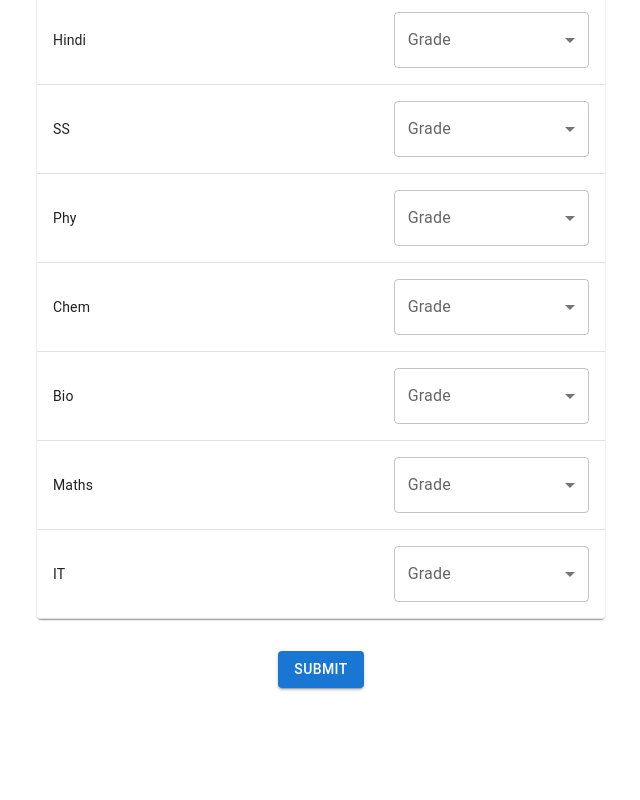
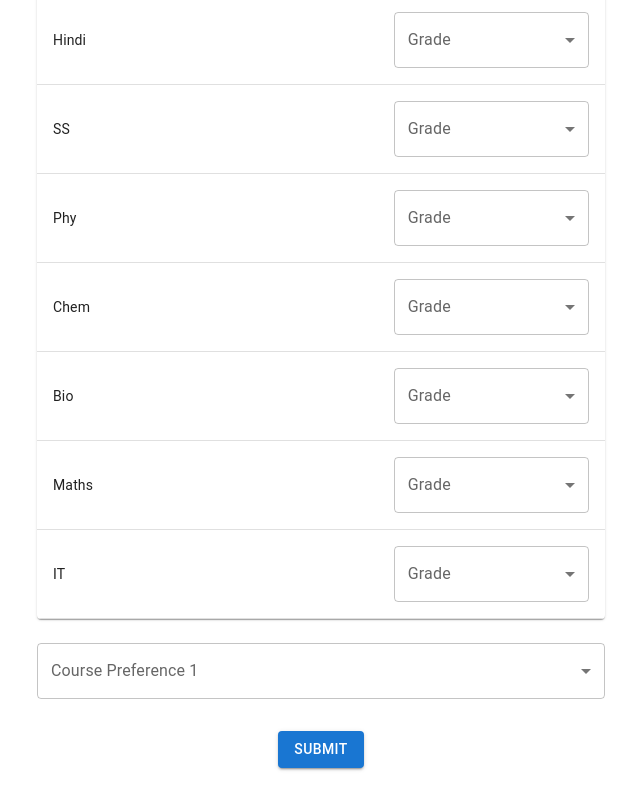
Before and after one commit to dilshad360/emeahss-portal, a React (Create React App) app: page /#/register in a window 1280 px wide. Shown: the part 1398-2198 px from the top of the page, without its empty margins (319-959 px from the left). Before the commit the page ends 2118 px from the top, so only its background shows below. Built offline with nearby package versions, Linux system fonts and the light colour scheme.

Commit message:
feat: course preference

```diff
--- a/src/Const.jsx
+++ b/src/Const.jsx
@@ -30,6 +30,8 @@ export const initialValues  = {
     { subject: 'Maths', grade: '' },
     { subject: 'IT', grade: '' },
   ],
+  coursePreference1: "",
+  coursePreference2: "",
 };
 
 export const validationSchema = yup.object().shape({
@@ -69,7 +71,8 @@ export const validationSchema = yup.object().shape({
       subject: yup.string().required('Required'),
       grade: yup.string().required('Required'),
     })
-  )
+  ),
+  coursePreference1: yup.string().required('Course preference 1 is required'),
 });
 
  export const years = [];
@@ -124,3 +127,10 @@ export const gradesOptions = [
   { value: '2', label: 'D' },
   { value: '1', label: 'E' },
 ];
+
+export const courseOptions = [
+  { value: '01', label: '01 - Physics, Chemistry, Biology,Mathematics' },
+  { value: '11', label: '11 - History, Economics, Political Science, Sociology' },
+  { value: '35', label: '35 - Journalism, English Literature, Communicative English, Psychology' },
+  { value: '37', label: '37 - Business Studies, Accountancy, Economics,Statistics' }
+]
--- /dev/null
+++ b/src/components/CourseInput.jsx
@@ -0,0 +1,52 @@
+import { InputLabel, FormControl, Select, MenuItem, FormHelperText } from "@mui/material"
+import { courseOptions } from "../Const"
+import { Field, useFormikContext } from "formik"
+
+export default function CourseInput(params) {
+    const { errors, touched , values } = useFormikContext();
+    return(
+        <div className="mt-6 flex flex-col gap-3">
+        <FormControl fullWidth error={ Boolean(errors.coursePreference1 && touched.coursePreference1 )}>
+            <InputLabel>Course Preference 1</InputLabel>
+            <Field
+              name="coursePreference1"
+              as={Select}
+              label="Course Preference 1"
+              variant="outlined"
+              margin="normal"
+            >
+              {courseOptions.map((option) => (
+                <MenuItem key={option.value} value={option.value}>
+                  {option.label}
+                </MenuItem>
+              ))}
+            </Field>
+            {errors.coursePreference1 && touched.coursePreference1 && (
+    <FormHelperText>{errors.coursePreference1}</FormHelperText>
+  )}
+          </FormControl>
+          {values.coursePreference1 && (
+            <FormControl fullWidth>
+              <InputLabel>Course Preference 2</InputLabel>
+              <Field
+                name="coursePreference2"
+                label="Course Preference 2"
+                as={Select}
+                variant="outlined"
+                margin="normal"
+                disabled={values.coursePreference1 === ''}
+              >
+                <MenuItem value="">None</MenuItem>
+                {courseOptions
+                  .filter((option) => option.value !== values.coursePreference1)
+                  .map((option) => (
+                    <MenuItem key={option.value} value={option.value}>
+                      {option.label}
+                    </MenuItem>
+                  ))}
+              </Field>
+            </FormControl>
+          )}
+          </div>
+    )
+};
--- a/src/pages/Home.jsx
+++ b/src/pages/Home.jsx
@@ -1,16 +1,17 @@
-import { Button } from '@mui/material'
+import { Button , Typography } from '@mui/material'
 import React from 'react'
 import { Link } from 'react-router-dom'
 
 function Home() {
   return (
-    <div className=''>
-      <div className='flex justify-center items-center flex-col'>
-      <h1 className='text-3xl'>EMEA HSS</h1>
+    <div className='flex justify-center items-center flex-col h-screen gap-4'>
+      <img className='w-20' src='/EMEAHSSlogo.png' alt='logo'></img>
+      <Typography variant="h4">
+        EMEAHSS - Portal
+      </Typography>
       <Button variant='contained'>
         <Link to="/register">Register</Link>
       </Button>
-      </div>
     </div>
   )
 }
--- a/src/pages/Register.jsx
+++ b/src/pages/Register.jsx
@@ -18,6 +18,7 @@ import {
 } from "../Const";
 import { SelectInput } from "../components/common/SelectInput";
 import SubjectsGradeInput from "../components/SubjectsGradeInput";
+import CourseInput from "../components/CourseInput";
 
 const FormField = styled(Field)`
   & input::-webkit-outer-spin-button,
@@ -274,7 +275,7 @@ function RegistrationForm() {
           </Grid>
           <Divider className="py-4" />
           <SubjectsGradeInput/>
-
+          <CourseInput/>
           <SubmitButton variant="contained" type="submit">
             Submit
           </SubmitButton>
```
Also changed, not shown: src/components/SubjectsGradeInput.jsx (+24 -13 lines), public/EMEAHSSlogo.png (added).
